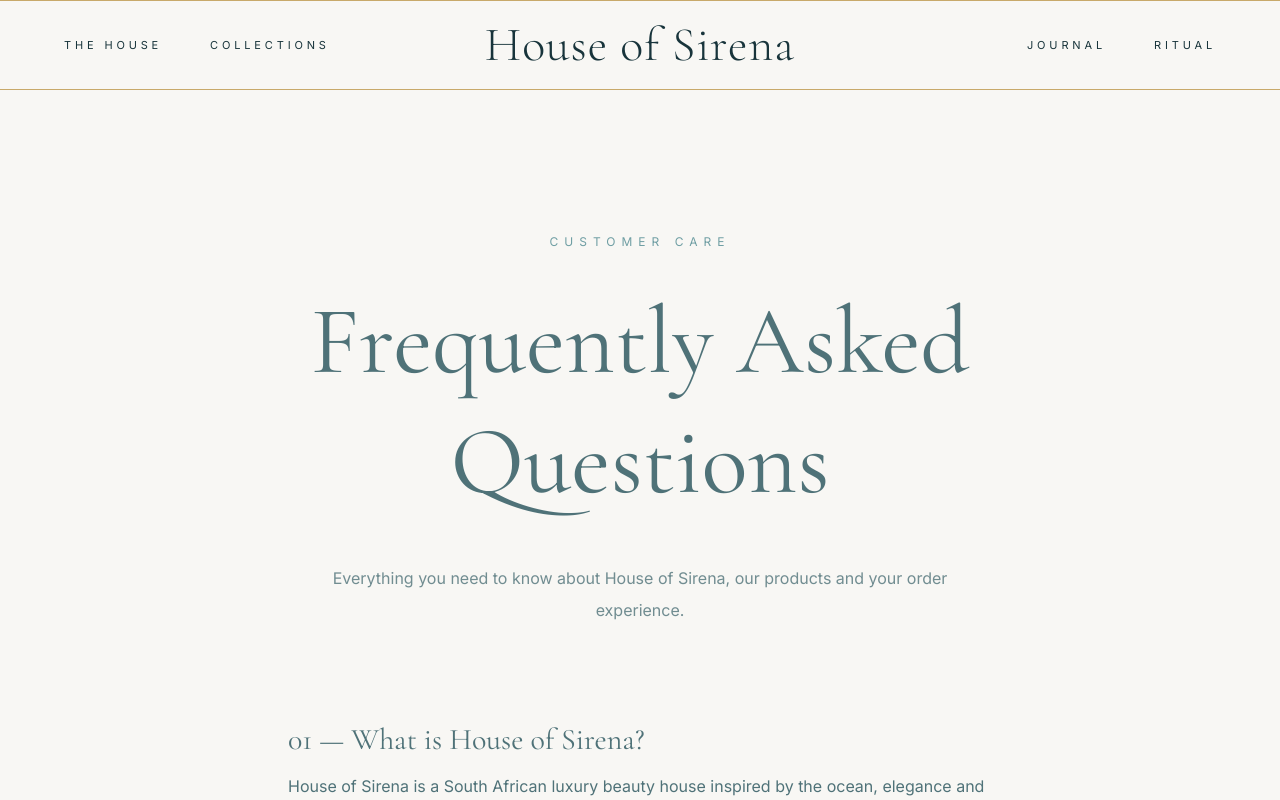
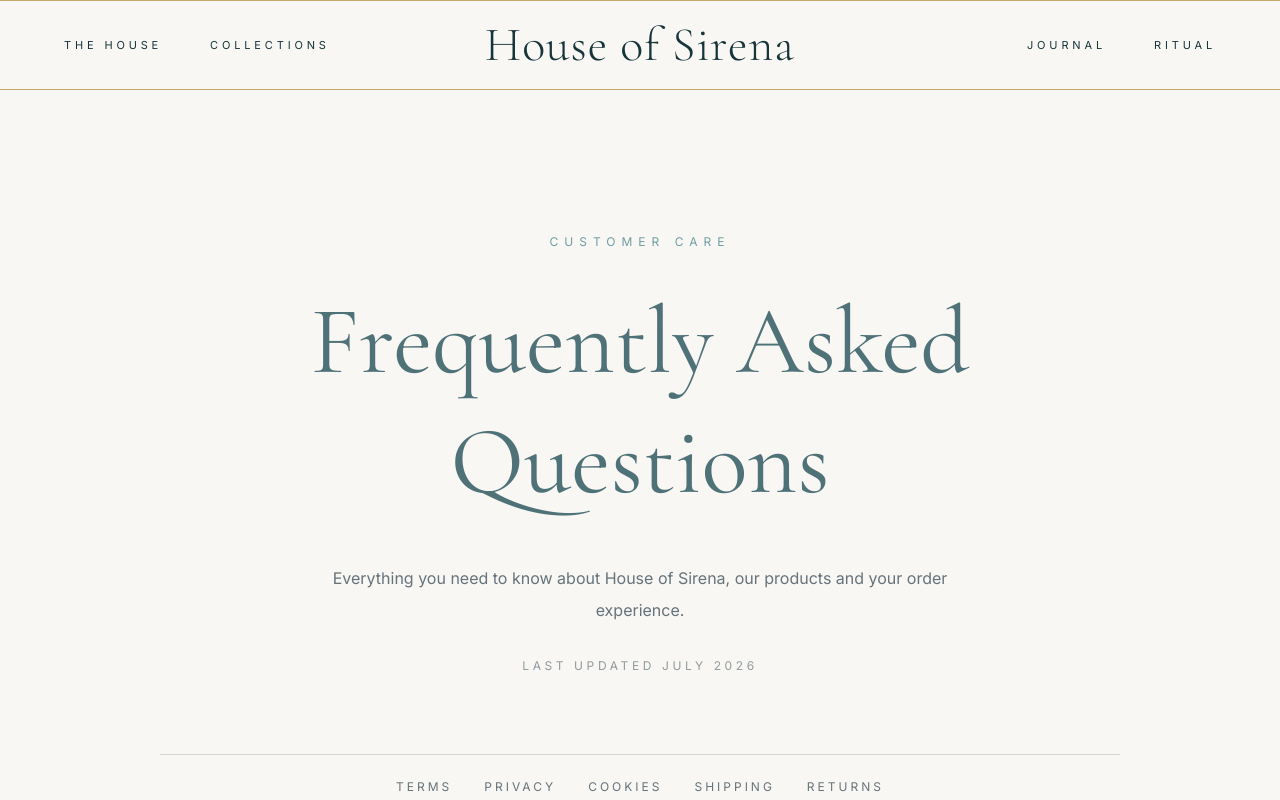
Before and after one commit to sinoafricanconnections-cmd/house-of-sirena, a Next.js app: page /faq in a window 1280 px wide. Shown: the top 800 px of the page. Built offline with nearby package versions, Linux system fonts and the light colour scheme.

Commit message:
Refine legal page layout

```diff
--- a/app/components/LegalLayout.tsx
+++ b/app/components/LegalLayout.tsx
@@ -4,6 +4,8 @@
   intro?: string;
   children: React.ReactNode;
 };
+
+import Link from "next/link";
 
 export default function LegalLayout({
   label,
@@ -12,10 +14,10 @@
   children,
 }: LegalLayoutProps) {
   return (
-    <main className="min-h-screen bg-[#F8F7F4] text-[#4F7278]">
+    <main className="min-h-screen bg-[#F8F7F4] text-[#66737A]">
 
       {/* Hero */}
-      <section className="max-w-5xl mx-auto px-8 pt-36 pb-24 text-center">
+      <section className="max-w-5xl mx-auto px-8 pt-36 pb-20 text-center">
 
         <p className="uppercase tracking-[0.5em] text-xs text-[#6F9EA3] mb-8">
           {label}
@@ -26,18 +28,67 @@
         </h1>
 
         {intro && (
-          <p className="max-w-2xl mx-auto mt-10 leading-8 text-[#4F7278]/80">
+          <p className="max-w-2xl mx-auto mt-10 leading-8 text-[#66737A]">
             {intro}
           </p>
         )}
 
+        <p className="mt-8 text-xs tracking-[0.3em] uppercase text-[#66737A]/70">
+          Last updated July 2026
+        </p>
+
       </section>
+
+
+      {/* Legal Navigation */}
+      <nav className="max-w-5xl mx-auto px-8 pb-20">
+
+        <div className="flex flex-wrap justify-center gap-x-8 gap-y-4 border-y border-[#D8D4CF] py-6 text-xs uppercase tracking-[0.25em]">
+
+          <Link
+            href="/terms"
+            className="hover:text-[#4F7278] transition-colors"
+          >
+            Terms
+          </Link>
+
+          <Link
+            href="/privacy"
+            className="hover:text-[#4F7278] transition-colors"
+          >
+            Privacy
+          </Link>
+
+          <Link
+            href="/cookies"
+            className="hover:text-[#4F7278] transition-colors"
+          >
+            Cookies
+          </Link>
+
+          <Link
+            href="/shipping"
+            className="hover:text-[#4F7278] transition-colors"
+          >
+            Shipping
+          </Link>
+
+          <Link
+            href="/returns"
+            className="hover:text-[#4F7278] transition-colors"
+          >
+            Returns
+          </Link>
+
+        </div>
+
+      </nav>
 
 
       {/* Content */}
       <section className="max-w-3xl mx-auto px-8 pb-32">
 
-        <div className="space-y-16 text-[#4F7278]">
+        <div className="space-y-16 text-[#66737A]">
 
           {children}
 
```
